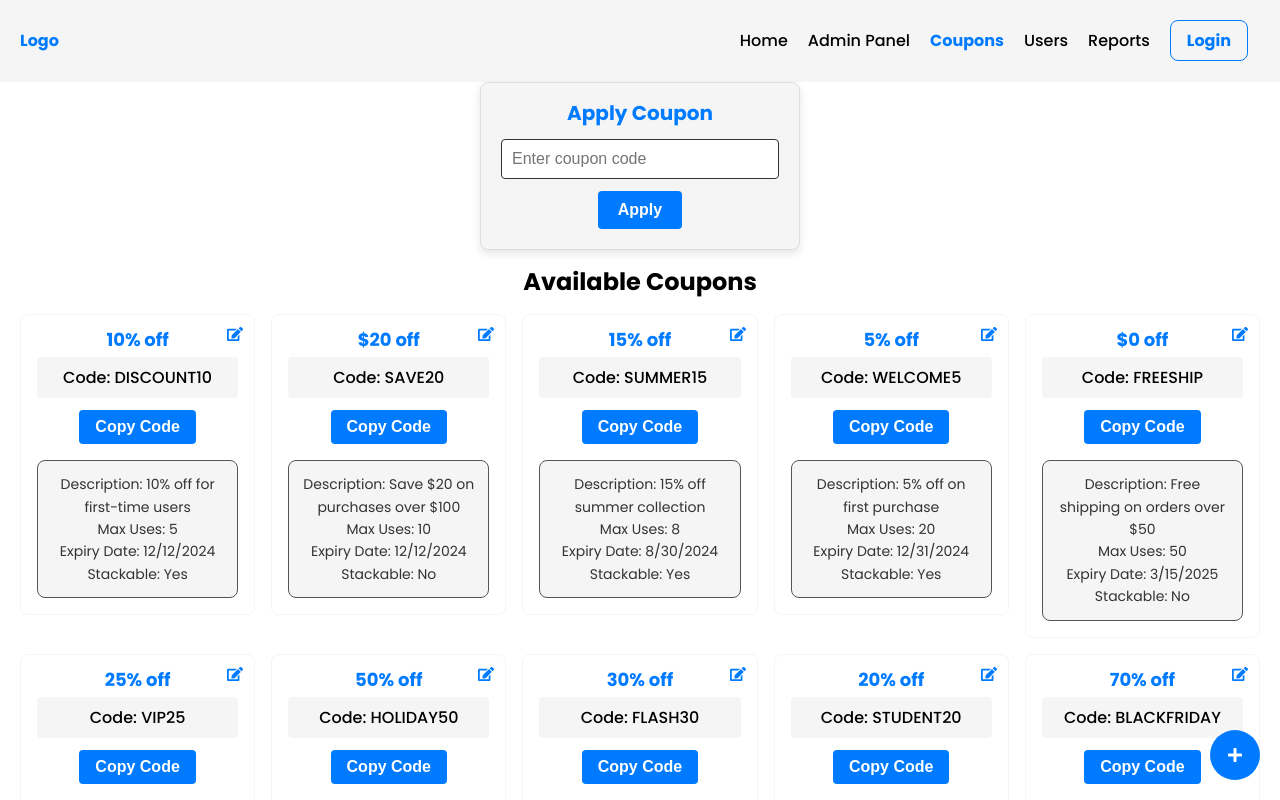
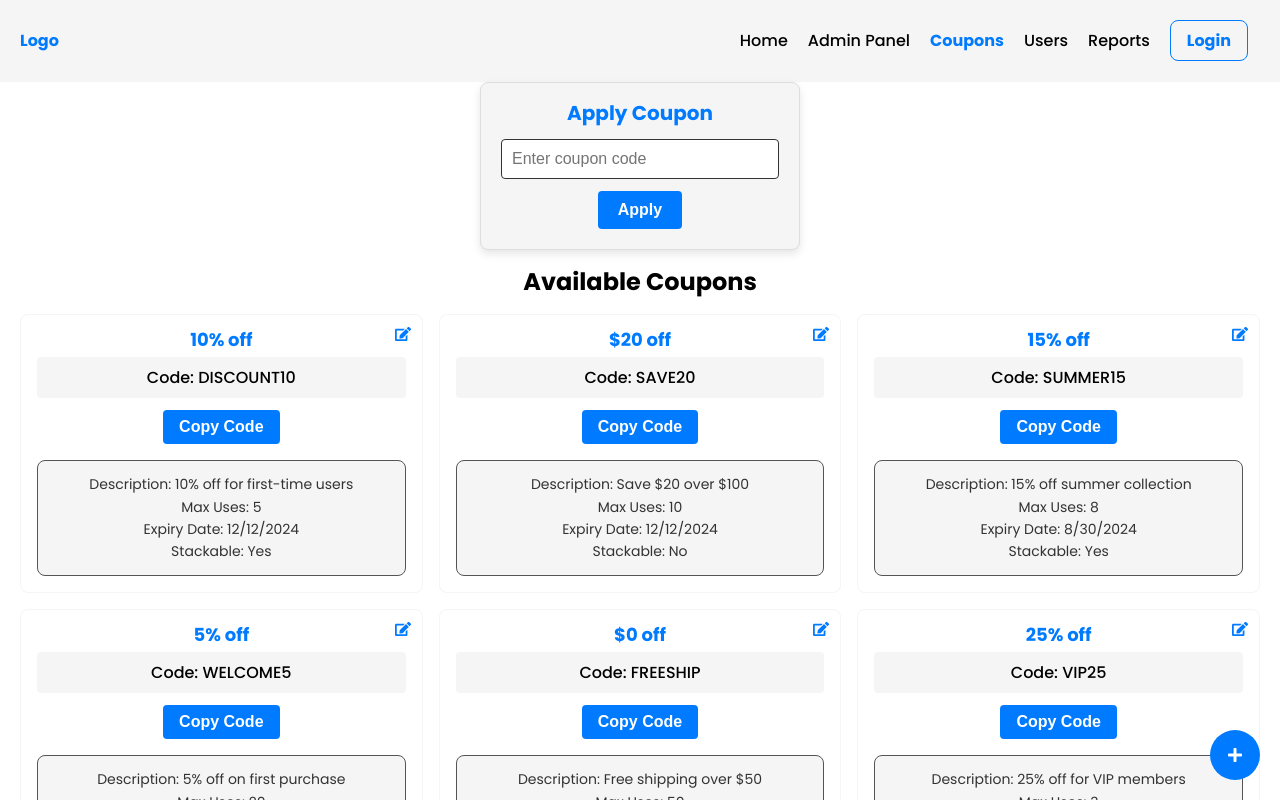
Before and after one commit to AdirGamil/ManagementSystem, a React (Vite) app: page /coupons in a window 1280 px wide. Shown: the top 800 px of the page. Built offline with nearby package versions, Linux system fonts and the light colour scheme.

Commit message:
Change layout coupon cards

```diff
--- a/public/data/coupons.json
+++ b/public/data/coupons.json
@@ -14,7 +14,7 @@
   {
     "id": 2,
     "code": "SAVE20",
-    "description": "Save $20 on purchases over $100",
+    "description": "Save $20 over $100",
     "discountType": "amount",
     "discountValue": 20,
     "expiryDate": "12/12/2024",
@@ -50,7 +50,7 @@
   {
     "id": 5,
     "code": "FREESHIP",
-    "description": "Free shipping on orders over $50",
+    "description": "Free shipping over $50",
     "discountType": "amount",
     "discountValue": 0,
     "expiryDate": "3/15/2025",
--- a/src/assets/styles/cmps/CouponSystem/CouponList.scss
+++ b/src/assets/styles/cmps/CouponSystem/CouponList.scss
@@ -11,7 +11,7 @@
 
     ul {
       display: grid;
-      grid-template-columns: repeat(auto-fill, minmax(200px, 1fr));
+      grid-template-columns: repeat(auto-fill, minmax(350px, 1fr));
       gap: rem(16px);
     }
   }
```
Also changed, not shown: src/assets/styles/basics/_layout.scss (line endings or trailing spaces), src/pages/Coupons.jsx (line endings or trailing spaces).
